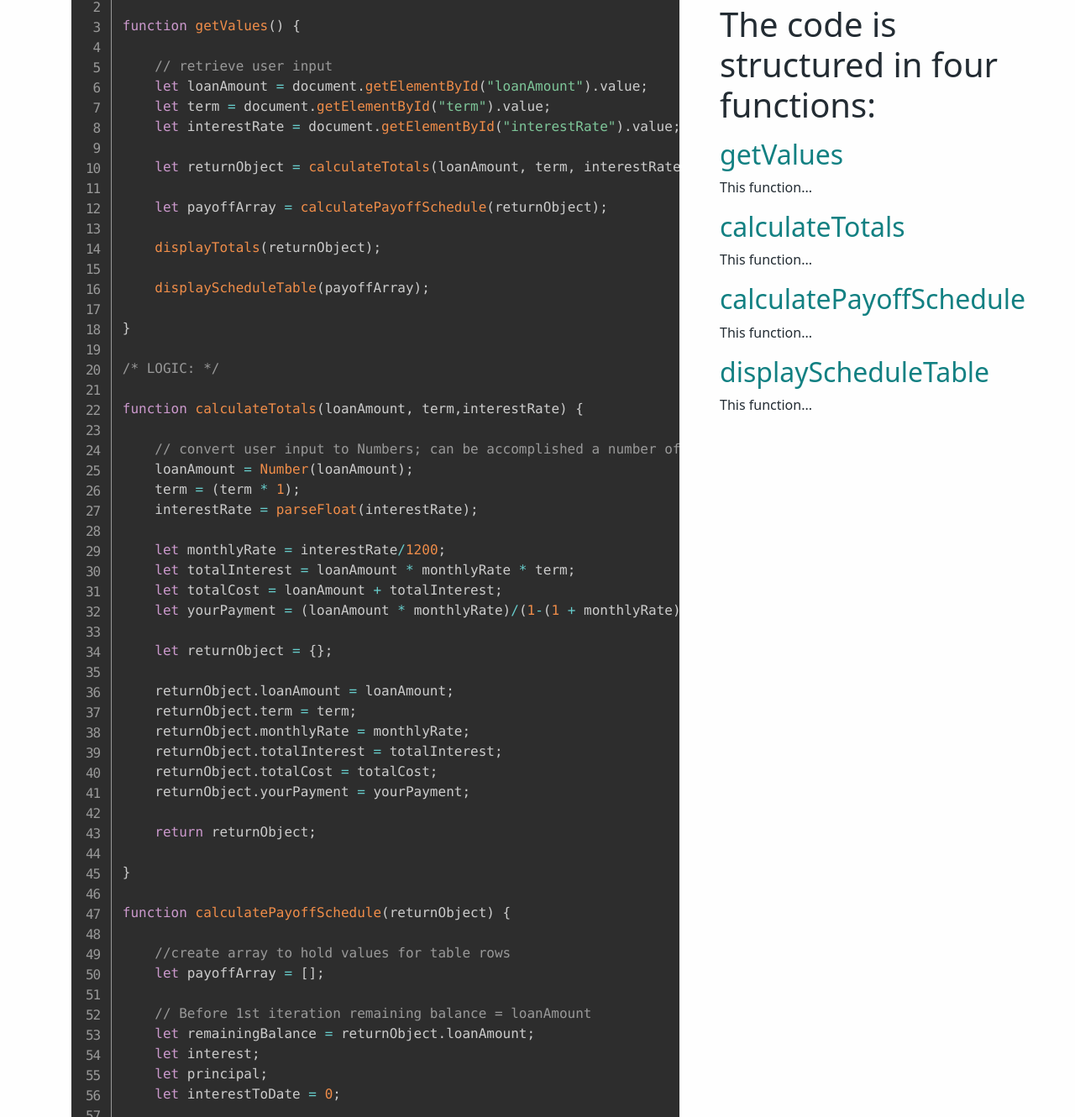
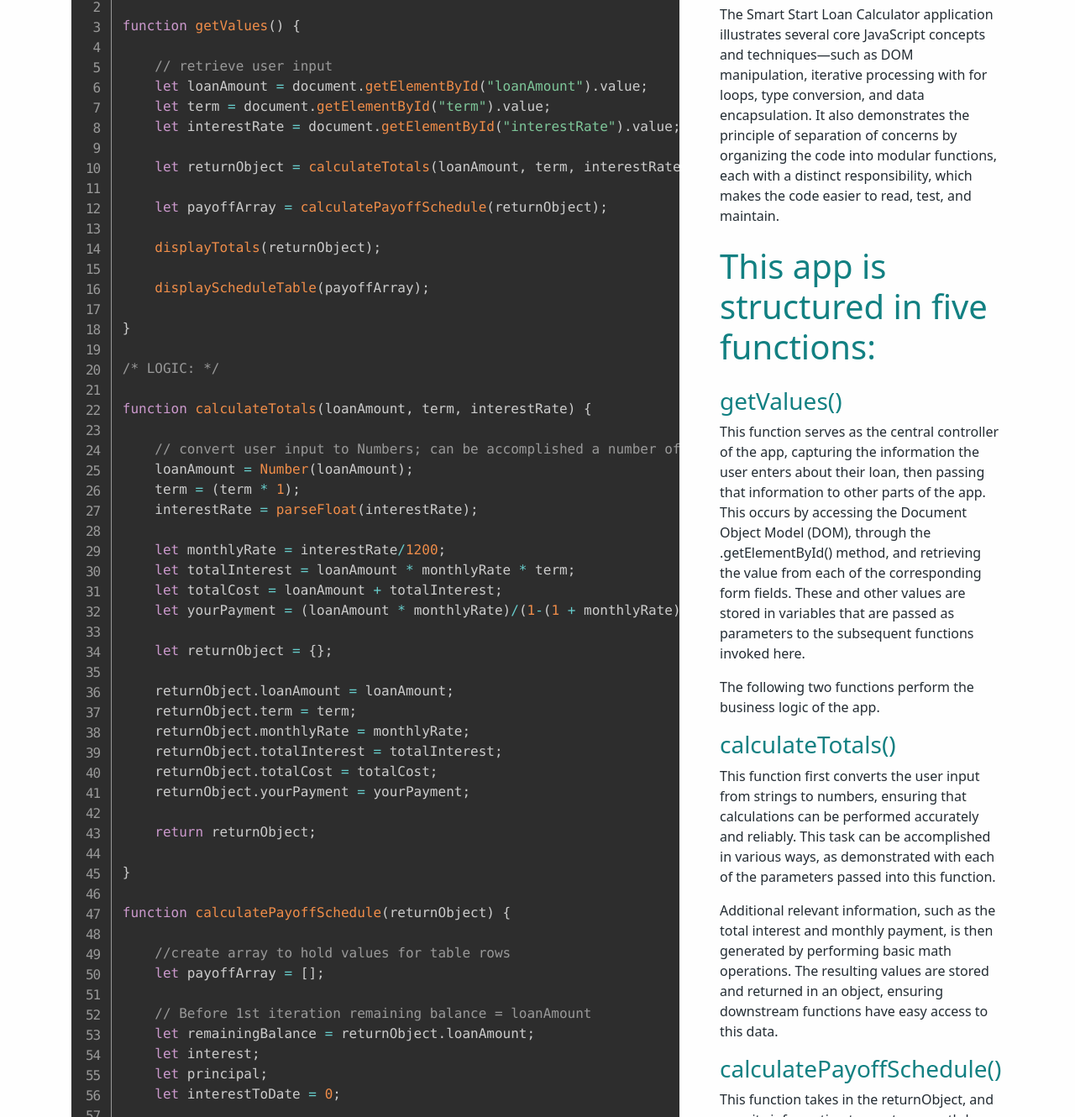
Before and after one commit to ClaraLopezUribe/Smart-Start-Loan-Calculator, a plain HTML site: page code.html in a window 1280 px wide. Shown: the part 330-1660 px from the top of the page at 84% size. Drawn offline with nearby package versions, Linux system fonts and the light colour scheme.

Commit message:
Add intro paragraph and description for each of the functions. Remove the specifications section from the displayed code of  the Code page and added it the notes.txt document for reference.

```diff
--- a/code.html
+++ b/code.html
@@ -43,7 +43,7 @@
                         <a class="nav-link active" aria-current="page" href="code.html">The Code</a>
                     </li>
                     <li class="nav-item">
-                        <a class="nav-link" target="_blank" href="#">Git Repo (Opens a new tab)</a>
+                        <a class="nav-link" target="_blank" href="https://github.com/ClaraLopezUribe/Loan-Calculator.git">Git Repo (Opens a new tab)</a>
                     </li>
                     <li class="nav-item">
                         <a class="nav-link" href="#">About</a>
@@ -86,9 +86,9 @@ function getValues() {
 
 /* LOGIC: */
 
-function calculateTotals(loanAmount, term,interestRate) {
+function calculateTotals(loanAmount, term, interestRate) {
 
-    // convert user input to Numbers; can be accomplished a number of ways, as shown below
+    // convert user input to Numbers; can be accomplished a number of ways, as shown with each of the parameters below
     loanAmount = Number(loanAmount);
     term = (term * 1);
     interestRate = parseFloat(interestRate);
@@ -190,31 +190,7 @@ function displayScheduleTable(payoffArray) {
        }
 }
 
-/* Specifications:
 
-Write a mortgage loan calculator application that takes in three parameters:
-1. The amount of money loaned in dollars (balance)
-2. The time over which the loan will be repaid, in months (term)
-3. The percentage rate at which interest will accrue on the loan (rate)
-
-The output should include the following:
-1. The month (1 corresponding to the 1st
-month of payment, through the total
-number of months)
-2. The payment amount
-3. The principal paid this month
-4. The interest paid this month
-5. The total interest paid to date
-6. The remaining loan balance at the end of
-the month
-
-Formulas Used:
-
-Total Monthly Payment = (amount loaned) * (rate/1200) / (1 – (1 + rate/1200)(rised to the power of -Number of Months) )
-Remaining Balance before the very first month equals the amount of the loan.
-Interest Payment = Previous Remaining Balance * rate/1200
-Principal Payment = Total Monthly Payment - Interest Payment
-At end each month, Remaining Balance = Previous Remaining Balance - principal payments */
 
 
 
@@ -222,15 +198,42 @@ At end each month, Remaining Balance = Previous Remaining Balance - principal pa
             </div>
             <div class="col-lg-4 py-2">
                 <img src="img/DALL·E Loan Calc image.webp" alt="App Logo" width="300" height="300">
-                <p class="display-6 mt-4">The code is structured in four functions:</p>
-                    <h2>getValues</h2>
-                    <p>This function...</p>
-                    <h2>calculateTotals</h2>
-                    <p>This function...</p>
-                    <h2>calculatePayoffSchedule</h2>
-                    <p>This function...</p>
-                    <h2>displayScheduleTable</h2>
-                    <p>This function...</p>
+                <p class="mt-4">
+                    The Smart Start Loan Calculator application illustrates several core JavaScript concepts and techniques—such as DOM manipulation, iterative processing with for loops, type conversion, and data encapsulation. It also demonstrates the principle of separation of concerns by organizing the code into modular functions, each with a distinct responsibility, which makes the code easier to read, test, and maintain.
+                </p>
+                <h2 class="display-6 mt-4 mb-4">This app is structured in five functions:</h2>
+                    <h3>getValues()</h3>
+                    <p>
+                        This function serves as the central controller of the app, capturing the information the user enters about their loan, then passing that information to other parts of the app. This occurs by accessing the Document Object Model (DOM), through the .getElementById() method, and retrieving the value from each of the corresponding form fields. These and other values are stored in variables that are passed as parameters to the subsequent functions invoked here.
+                    </p>
+                    <p>
+                        The following two functions perform the business logic of the app.
+                    </p>
+                    <h3>calculateTotals()</h3>
+                    <p>
+                        This function first converts the user input from strings to numbers, ensuring that calculations can be performed accurately and reliably. This task can be accomplished in various ways, as demonstrated with each of the parameters passed into this function.
+                    </p>
+                    <p>
+                        Additional relevant information, such as the total interest and monthly payment, is then generated by performing basic math operations. The resulting values are stored and returned in an object, ensuring downstream functions have easy access to this data.
+                    </p>
+                    <h3>calculatePayoffSchedule()</h3>
+                    <p>
+                       This function takes in the returnObject, and uses its information to create a month-by-month breakdown of the loan repayment. Using a for loop, it calculates and updates new values for the relevant data, then “pushes” a list of these values (specifically, the payment month number, monthly payment amount, the principal, interest, total interest to date, and the remaining balance) into the end of an array.
+                    </p>
+                    <p>
+                        This process repeats for each month in the payment period defined by the term of the loan. After the last iteration, the completed payoffArray is returned, and will be used by the last function.
+                    </p>
+                    <p>
+                        The last two functions are responsible for presenting the information calculated in the logic functions to the user's browser.
+                    </p>
+                    <h3>displayTotals()</h3>
+                    <p>
+                        This function also extracts the computed values from the returnObject, and manipulates the DOM to prominently present the corresponding values of the monthly payment amount, total principal, total interest, and total cost of the loan to the user. The .getElementbyId().innerHTML method, locates and injects the information into the desired section of HTML, while a template literal is used to format the data to appear as US currency, rounded to the nearest cent using the .toFixed(2) method.
+                    </p>
+                    <h3>displayScheduleTable()</h3>
+                    <p>
+                        This function generates and inserts the the Payoff Schedule table with the help of a template created in the app's html page. Using a for loop, the template rows are populated with the corresponding data for each column defined in the table header row. Only the number of rows called for are generated, based on the length of the payoffArray.
+                    </p>
             </div>
         </div>
     </div>
--- a/js/site.js
+++ b/js/site.js
@@ -34,7 +34,7 @@ function getValues() {
 
 /* LOGIC: */
 
-function calculateTotals(loanAmount, term,interestRate) {
+function calculateTotals(loanAmount, term, interestRate) {
 
     // convert user input to Numbers; can be accomplished a number of ways, as shown below
     loanAmount = Number(loanAmount);
```
Also changed, not shown: notes.txt.
